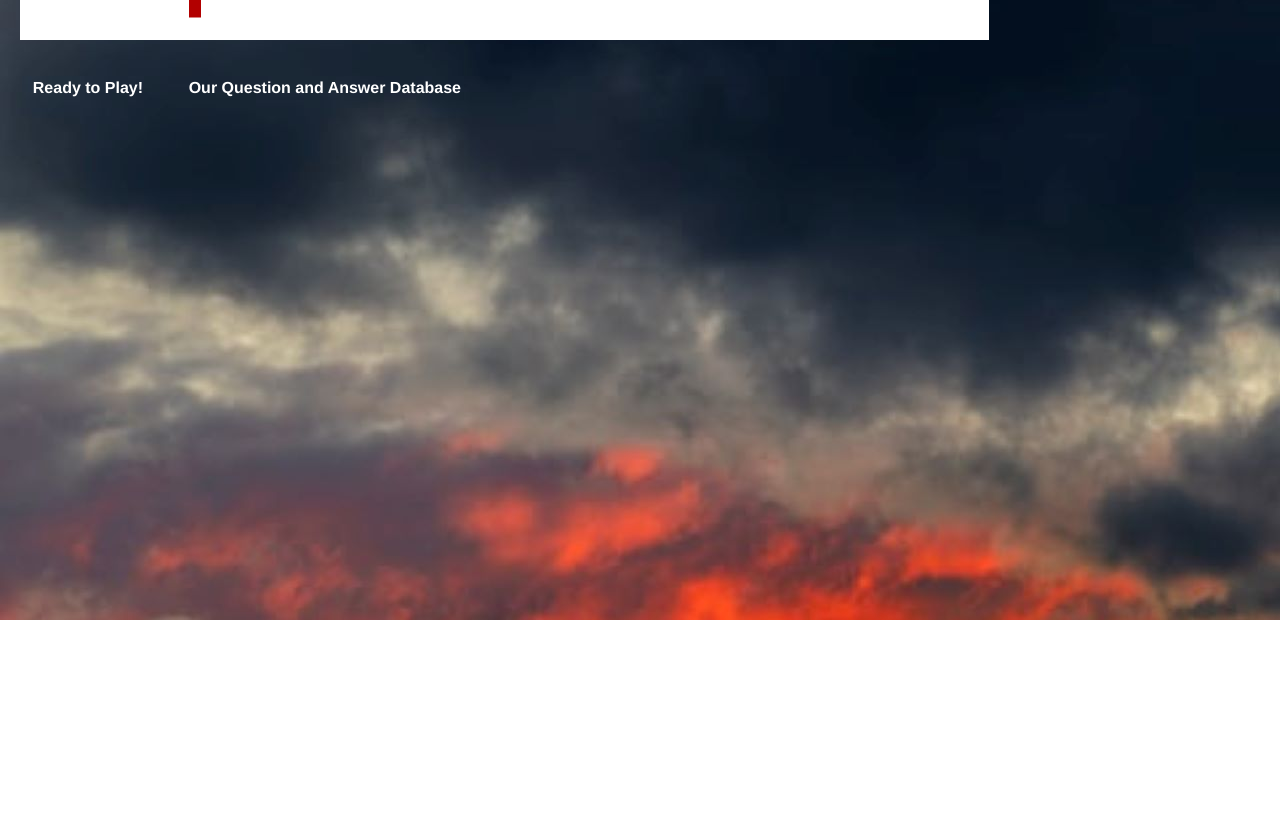
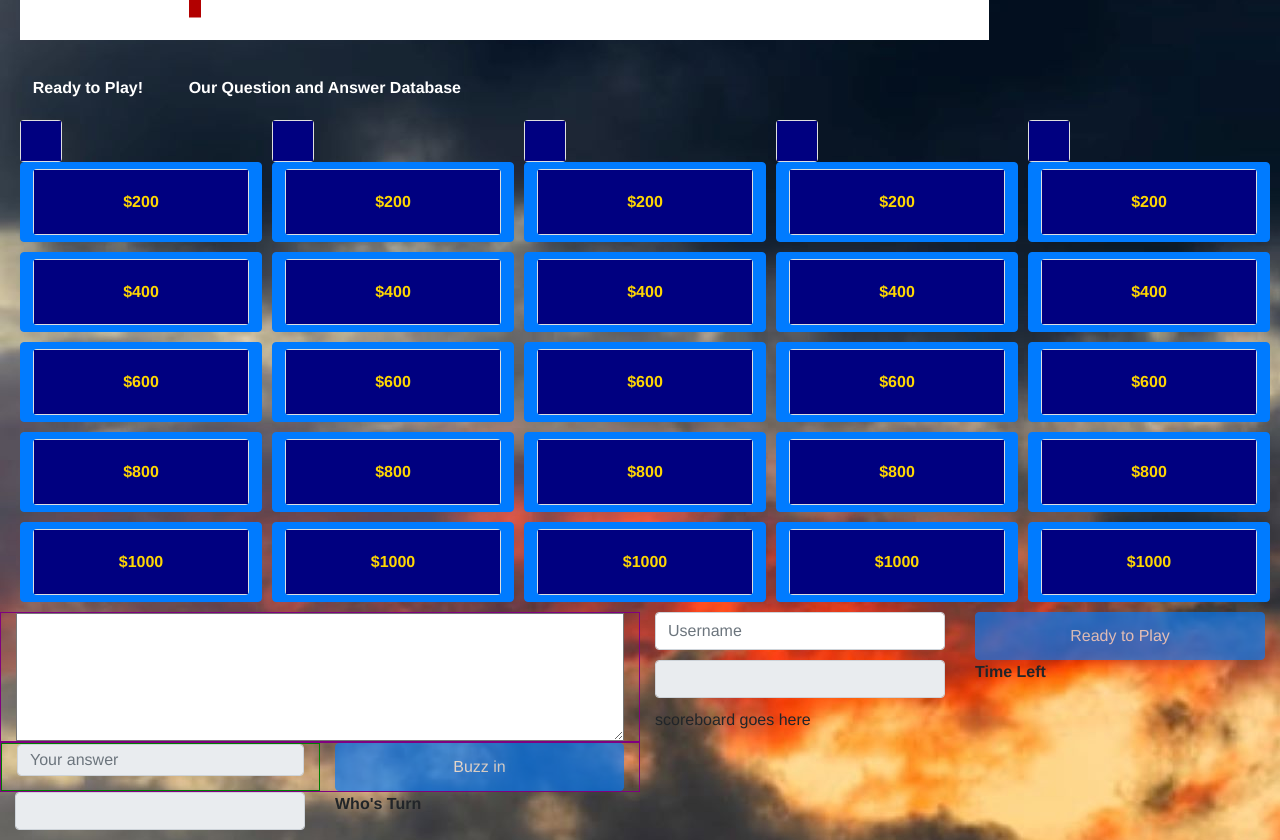
Before and after one commit to dpippert/CS554FinalProject, a React (Create React App) app in the folder client/: page /test2 in a window 1280 px wide. Shown: the part 180-1020 px from the top of the page. Before the commit the page ends 800 px from the top, so only its background shows below. Built offline with nearby package versions, Linux system fonts and the light colour scheme; no server answers; the HTML template or start-up script is replaced by a standard one.

Commit message:
react UI and engine development

```diff
--- a/client/src/App.css
+++ b/client/src/App.css
@@ -36,15 +36,70 @@ textarea {
   font-size: .8em;
   font-family: 'Calibri';
   font-weight: bold;
-  margin-left: 20px;
+  align-content: flex-end;
+  width:100%;
+  height:100%;
+  box-sizing: border-box;
+  /* margin-left: 20px; */
+}
+
+#buzzin, #answer {
+  width: 100%;
+  height: 100%;
 }
 
 button {
   margin-top: 0px;
   margin-right: 10px;
   margin-bottom: 10px;
+  width: 100%;
+  height: 100%;
+}
+
+.card-body {
+  color: gold;
+  font-weight: bold;
+  background-color: navy;
+  width: 100%;
+  height: 100%;
 }
 
 .test-1 {
   margin-bottom: 10px;
 }
+
+.topic-col {
+}
+
+.only-row-below-board {
+}
+
+.whosturn {
+  font-weight: bold;
+}
+
+.timeleft {
+  font-weight: bold;
+}
+
+.board-col {
+  margin-left: 20px;
+}
+
+.host-guidance {
+  border: 1px solid purple;
+}
+
+.your-answer-row {
+  border: 1px solid purple;
+}
+
+.your-answer-col {
+  border: 1px solid green;
+}
+
+.square-used {
+  width: 100%;
+  height: 100%;
+  background-color: red;
+}
--- a/client/src/App.js
+++ b/client/src/App.js
@@ -7,9 +7,10 @@ import {
   InMemoryCache,
   ApolloProvider
 } from '@apollo/client';
-import Play from './components/Play';
+import Play from './Play';
 import Admin from './Admin';
 import Container from 'react-bootstrap/Container';
+import Test2 from './Test2';
 
 const client = new ApolloClient({
   cache: new InMemoryCache(),
@@ -35,6 +36,7 @@ function App() {
             </nav>
           </header>
           <Container fluid>
+            <Route exact path="/test2" component={Test2}/>
             <Route exact path="/play" component={Play}/>
             <Route exact path="/admin" component={Admin}/>
           </Container>
--- a/client/src/components/Play.js
+++ b/client/src/Play.js
@@ -1,7 +1,7 @@
 import React, {useState} from 'react';
-import '../App.css';
+import './App.css';
 import {} from '@apollo/client';
-import '../engine/engine'
+import './engine/engine'
 
 function Play(props) {
   const [username, setUsername] = useState('');
--- /dev/null
+++ b/client/src/Test2.js
@@ -0,0 +1,291 @@
+import React, {useEffect, useState} from 'react';
+import './App.css';
+import Button from 'react-bootstrap/Button';
+import Card from 'react-bootstrap/Card';
+import Col from 'react-bootstrap/Col';
+import FormControl from 'react-bootstrap/FormControl';
+import InputGroup from 'react-bootstrap/InputGroup';
+import Row from 'react-bootstrap/Row';
+import engine from './engine/engine';
+
+const w = console.debug;
+
+function Test2(props) {
+  const [username, setUsername] = useState('');
+  const [mainstate, setMainstate] = useState('waiting-for-enroll-request');
+  const [topicamt, setTopicamt] = useState('');
+  const [whosturn, setWhosturn] = useState(null);
+	const [topics, setTopics] = useState(['', '', '', '', '']);
+  const [usedSquares, setUsedSquares] = useState([]);
+  const [eng, setEng] = useState(null);
+
+  useEffect(() => {
+
+     // active_square event data is {t: a: q:} where t: is topic,
+     // a: is amount, and q: is the question.
+
+     async function doActiveSquareEv(data) {
+       setMainstate('active_square');
+       document.getElementById("answer").value = '';
+       usedSquares.push(data);
+       setUsedSquares(usedSquares);
+     }
+
+     async function engineer(evname, evdata) {
+			switch (evname) {
+			  case 'reveal':
+				  const [n, topic] = evdata;
+					topics[n] = topic;
+					setTopics(topics);
+					break;
+        case 'question_time_out':
+          setMainstate('playing');
+          break;
+        case 'active_square':
+          doActiveSquareEv(evdata);
+          break;
+				case 'whosturn':
+          setWhosturn(evdata);
+          setTopicamt(null);
+					break;
+				default:
+					w(`engineer ignoring event ${evname}`);
+					break;
+			}
+    }
+
+    async function startEngine() {
+      try {
+			  console.error("aaa startEngine calling");
+        setEng(await engine.start(engineer));
+      } catch (e) {
+        console.error(e);
+        alert(e);
+      }
+    }
+    startEngine();
+  }, [topics, usedSquares]);
+
+  useEffect(() => {
+    async function action() {
+      switch (mainstate) {
+        case 'buzzin-clicked':
+          setMainstate('buzzed-in');
+          await engine.buzzin(document.getElementById("answer").value);
+          break;
+        case 'square-clicked':
+          setMainstate('waiting-for-active-square');
+          await engine.question(topicamt[0], topicamt[1]);
+          break;
+        case 'playing':
+				case 'waiting-for-active-square':
+          break;
+        case 'rtp-clicked':
+          setMainstate('playing');
+          await engine.readyToPlay(username);
+          break;
+        default:
+          w(`no action dispatched for mainstate ${mainstate}`);
+          break;
+      }
+    }
+    action();
+  });
+
+  function onUsernameChange(ev) {
+    setUsername(ev.target.value);
+  }
+
+  function getUsernameEnabled() {
+    return mainstate === 'waiting-for-enroll-request';
+  }
+
+  function getRtpEnabled() {
+    return username.length &&
+           mainstate === 'waiting-for-enroll-request';
+  }
+
+  function getAnswerEnabled() {
+    return mainstate === 'active_square';
+  }
+
+  function getBuzzinEnabled() {
+    return mainstate === 'active_square';
+  }
+
+  function isMyTurn() {
+    return whosturn === username;
+  }
+
+  function rtpClicked(ev) {
+    setMainstate('rtp-clicked');
+  }
+
+  function isSquareUsed(ncol, nrow) {
+    const topic = topics[ncol];
+    function f(square) {
+      return (square.t === topic) && (square.a === ((nrow + 1) * 200));
+    }
+    return usedSquares.some(f);
+  }
+
+  // Format of the id attr is "square-${ntopic}-${nrow}".
+	// Hack alert the event is coming in for the child Card element
+	// for some reason. Need to get the button as that's where the id lives.
+
+	function squareClicked(ev) {
+	  if (!isMyTurn()) {
+		  alert(`It's not your turn. It's ${whosturn}'s turn.`);
+			return;
+    }
+		else if (mainstate !== 'playing') {
+		  w(`ignoring pick in mainstate ${mainstate}`);
+			return;
+    }
+    const btn = ev.target.parentElement.parentElement;
+	  const id = btn.id;
+		const [_, ncol, nrow] = id.split("-");
+		const topic = topics[ncol];
+		const amt = (parseInt(nrow) + 1) * 200;
+		setTopicamt([topic, amt]);
+		setMainstate('square-clicked');
+  }
+
+  function buzzinClicked(ev) {
+    setMainstate('buzzin-clicked');
+  }
+
+  function renderTopicCols() {
+    const cols = [0, 1, 2, 3, 4];
+    return cols.map(renderTopicCol);
+  }
+
+  function renderTopicCol(ncol) {
+    const rows = [0, 1, 2, 3, 4];
+
+		function renderSquare(nrow) {
+	    const k = `square-${ncol}-${nrow}`;
+      const squareUsed = isSquareUsed(ncol, nrow);
+      if (squareUsed)
+        return (
+				  <Row key={k}>
+            <button disabled className="square-used">${200 * (nrow + 1)}</button>
+				  </Row>
+        );
+      else
+			  return (
+				  <Row key={k}>
+            <Button id={k} onClick={squareClicked}>
+              <Card body className={squareUsed ? "square-used" : ""}>${200 * (nrow + 1)}</Card>
+            </Button>
+				  </Row>
+			  );
+		}
+
+    return (
+      <Col key={`topic-col-${ncol}`} data-name='foo' className="topic-col">
+        <Row>
+          <Card body>{topics[ncol]}</Card>
+        </Row>
+        {rows.map(renderSquare)}
+      </Col>
+    );
+  }
+
+  return (
+    <>
+    <Row>
+      <Col className="board-col">
+        <Row>
+          {renderTopicCols()}
+        </Row>
+      </Col>
+    </Row>
+    <Row className="only-row-below-board">
+      <Col className="lhs-col-of-only-row-below-board">
+        <Row>
+          <Col className="host-guidance">
+            <textarea id="guidance" rows="6"></textarea>
+          </Col>
+        </Row>
+        <Row className="your-answer-row">
+          <Col className="your-answer-col" xs={12} sm={6}>
+            <InputGroup className="test-1">
+              <FormControl id="answer"
+                placeholder="Your answer"
+                disabled={!getAnswerEnabled()}
+                aria-label="Your answer"
+                aria-describedby="basic-addon2"/>
+            </InputGroup>
+           </Col>
+           <Col xs={12} sm={6}>
+             <Button id="buzzin" disabled={!getBuzzinEnabled()} onClick={buzzinClicked}>Buzz in</Button>
+           </Col>
+        </Row>
+        <Row>
+          <Col>
+            <InputGroup className="test-1">
+              <FormControl id="whosturn"
+                disabled={true}
+                aria-label="Whos turn"
+                aria-describedby="basic-addon2"/>
+            </InputGroup>
+          </Col>
+          <Col className="whosturn">Who's Turn</Col>
+        </Row>
+      </Col>
+      <Col className="rhs-col-of-only-row-below-board">
+        <Row>
+          <Col>
+            <InputGroup className="test-1">
+              <FormControl id="username"
+                onChange={onUsernameChange}
+                placeholder="Username"
+                disabled={!getUsernameEnabled()}
+                aria-label="Username"
+                aria-describedby="basic-addon2"/>
+            </InputGroup>
+          </Col>
+          <Col>
+            <Button onClick={rtpClicked} id="readyToPlayId" disabled={!getRtpEnabled()}>Ready to Play</Button>
+          </Col>
+        </Row>
+        <Row>
+          <Col>
+            <InputGroup className="test-1">
+              <FormControl id="timeleft"
+                disabled={true}
+                aria-label="Time Left"
+                aria-describedby="basic-addon2"/>
+            </InputGroup>
+          </Col>
+            <Col className="timeleft">Time Left</Col>
+        </Row>
+        <Row>
+          <Col>
+            scoreboard goes here
+          </Col>
+        </Row>
+      </Col>
+    </Row>
+    </>
+  );
+}
+
+// ----------------------------------------------------------------------------
+// Understanding mainstate.
+//
+// square-clicked
+// --------------
+// Set from onClick eh for a square. A notation to useEffect that it needs
+// to call engine.question().
+//
+// waiting-for-active-square
+// -------------------------
+// Set from useEffect right prior to calling engine.question(). It's sole
+// purpose in life is to indicate to squareClicked() eh that, 'we are just
+// getting started on asking a question, I cannot honor a new square click
+// at this time.' Without this state, you would be able to start running a
+// question before the last one has completed.
+// ----------------------------------------------------------------------------
+export default Test2;
```
Also changed, not shown: client/src/engine/engine.js (+24 -43 lines).
